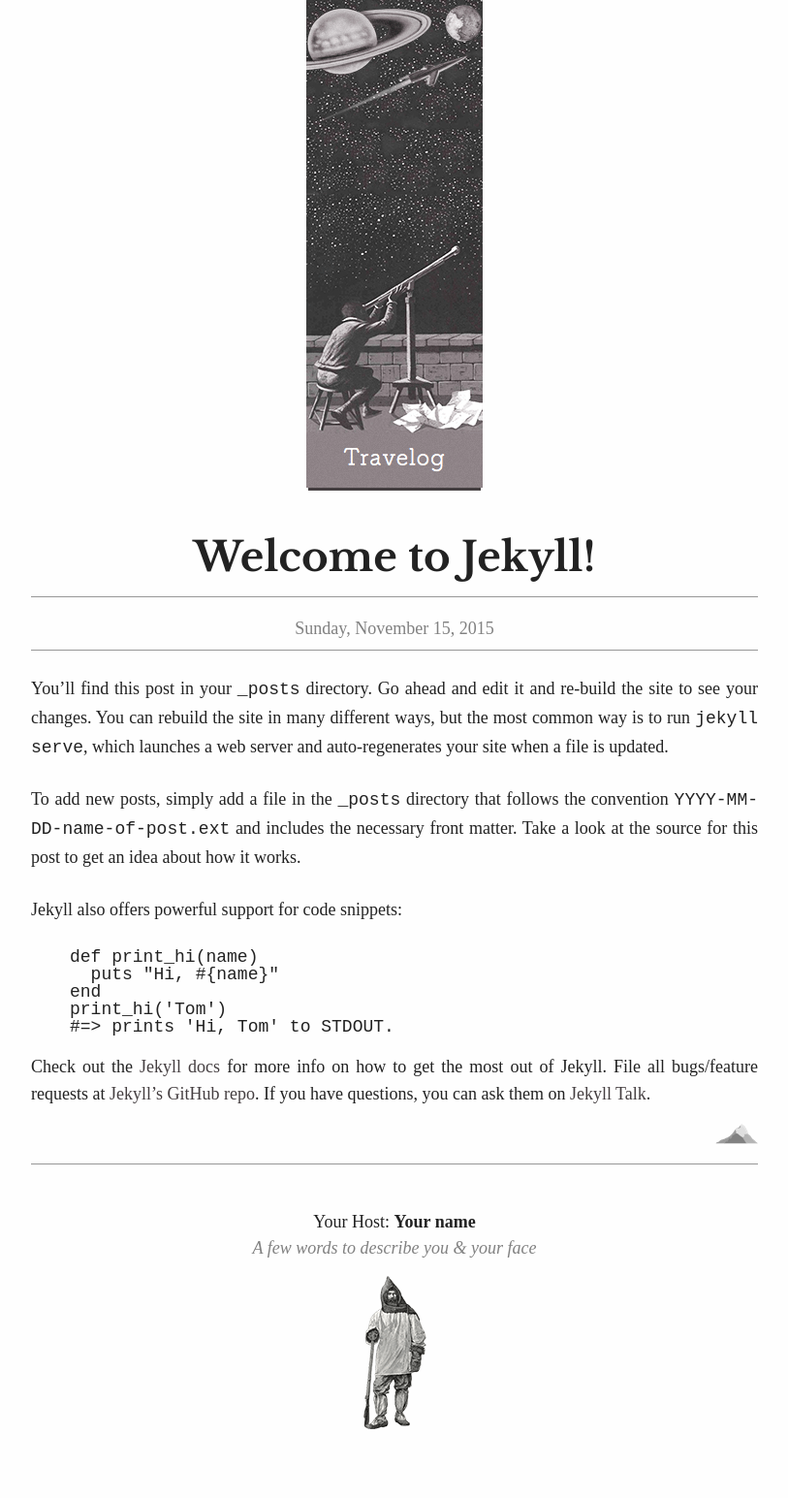
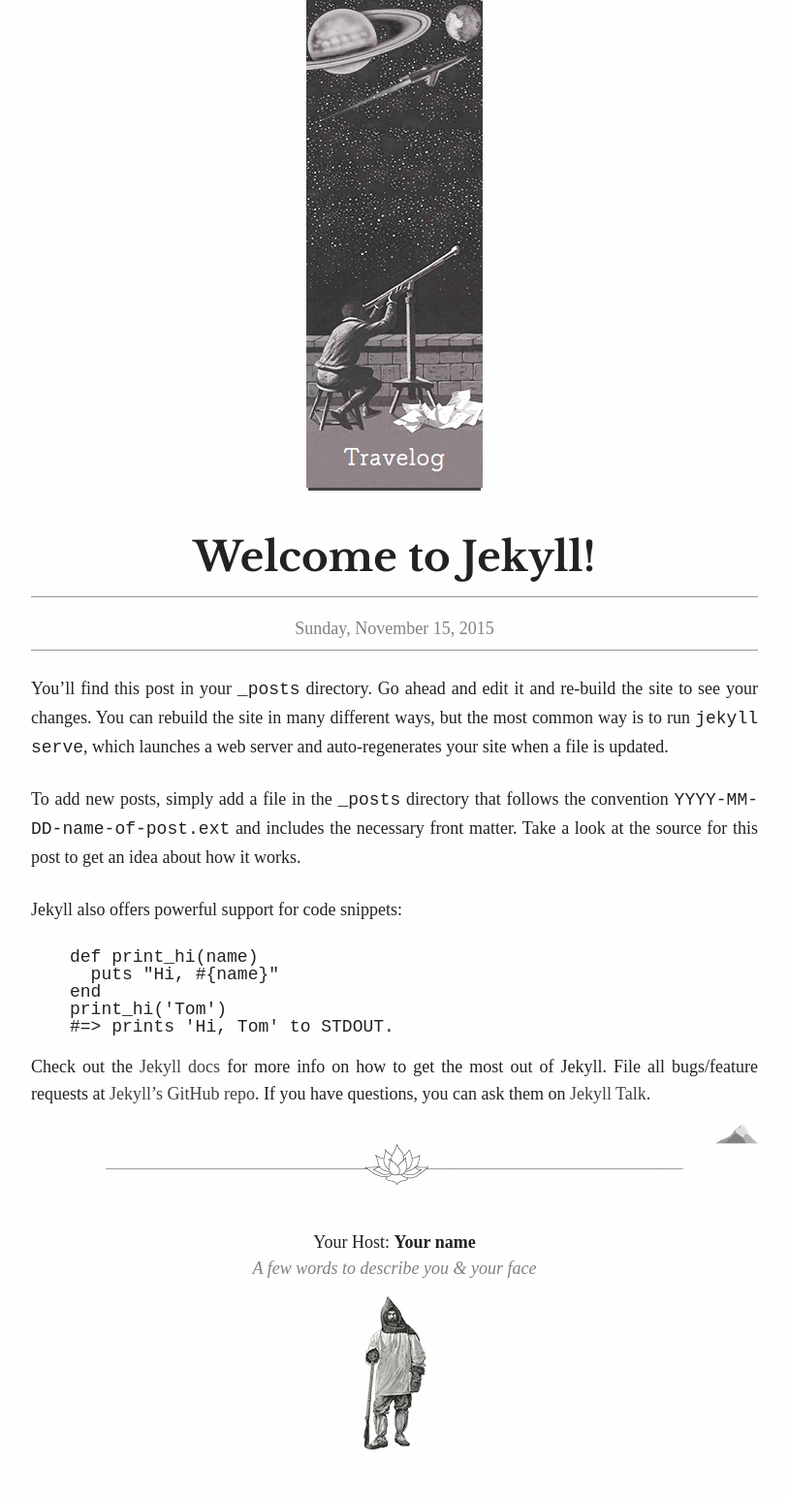
Before and after one commit to rowanoulton/galileo-theme, a Jekyll site: the page built from index.html, in a window 1280 px wide. Shown: the whole page at 97% size, without its empty margins (233-1046 px from the left). Built offline with Jekyll 4.4.1, drawn with Linux system fonts in a browser that asks for light colours; before the commit the page ends 1524 px from its top, so only the background shows below that.

Commit message:
Add separator between posts

```diff
--- a/_sass/modules/_post.scss
+++ b/_sass/modules/_post.scss
@@ -1,3 +1,12 @@
+.post::after {
+    content: "";
+    width: 596px;
+    height: 42px;
+    display: block;
+    margin: 0 auto 50px;
+    background: url($img-separator) no-repeat center bottom transparent;
+}
+
 .post-title {
     font-family: 'Libre Baskerville', serif;
     display: block;
@@ -82,9 +91,6 @@
 }
 
 .post-footer {
-    border-bottom: 1px solid $border-color;
-    padding-bottom: 20px;
-
     // Child is floated, so use a clearfix on the parent
     @include clearfix;
 }
--- a/css/screen.scss
+++ b/css/screen.scss
@@ -22,6 +22,7 @@ $banner-border-width: 3px;
 $banner-border-offset: 2px;
 
 // Images
+$img-separator: '{{ site.baseurl }}/img/separator.png';
 $img-banner: '{{ site.baseurl }}/img/banner.png';
 $img-banner-2x: '{{ site.baseurl }}/img/banner@2x.png';
 $img-banner-3x: '{{ site.baseurl }}/img/banner@3x.png';
```
Also changed, not shown: img/separator.png (added).
